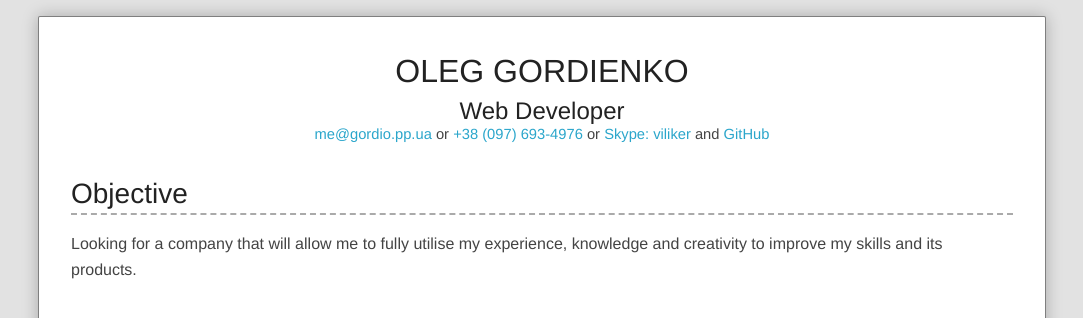
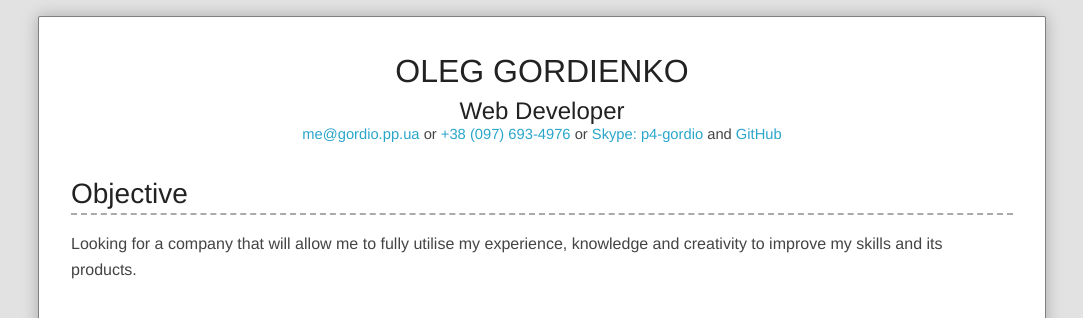
Before and after one commit to gordio/gordio.github.io, a Jekyll site: the page cv.html, which Jekyll copies as it is, in a window 1280 px wide and 900 px high. Shown: the top 318 px of the window, without its empty margins (98-1181 px from the left). Built offline with Jekyll 4.4.1, drawn with Linux system fonts in a browser that asks for light colours.

Commit message:
Update Skype

```diff
--- a/cv.html
+++ b/cv.html
@@ -192,10 +192,10 @@
             <h3>Web Developer</h3>
             <span class="contacts">
                 <span class="u-print">
-                    me@gordio.pp.ua or +38 (097) 693-4976 or Skype: viliker and http://github.com/gordio
+                    me@gordio.pp.ua or +38 (097) 693-4976 or Skype: p4-gordio and http://github.com/gordio
                 </span>
             	<span class="u-noprint">
-                    <a href="mailto:me@gordio.pp.ua">me@gordio.pp.ua</a> or <a href="tel:+380976934976">+38 (097) 693-4976</a> or <a href="callto:viliker">Skype: viliker</a> and <a href="http://github.com/gordio">GitHub</a>
+                    <a href="mailto:me@gordio.pp.ua">me@gordio.pp.ua</a> or <a href="tel:+380976934976">+38 (097) 693-4976</a> or <a href="callto:p4-gordio">Skype: p4-gordio</a> and <a href="http://github.com/gordio">GitHub</a>
                 </span>
             </span>
         </header>
```
